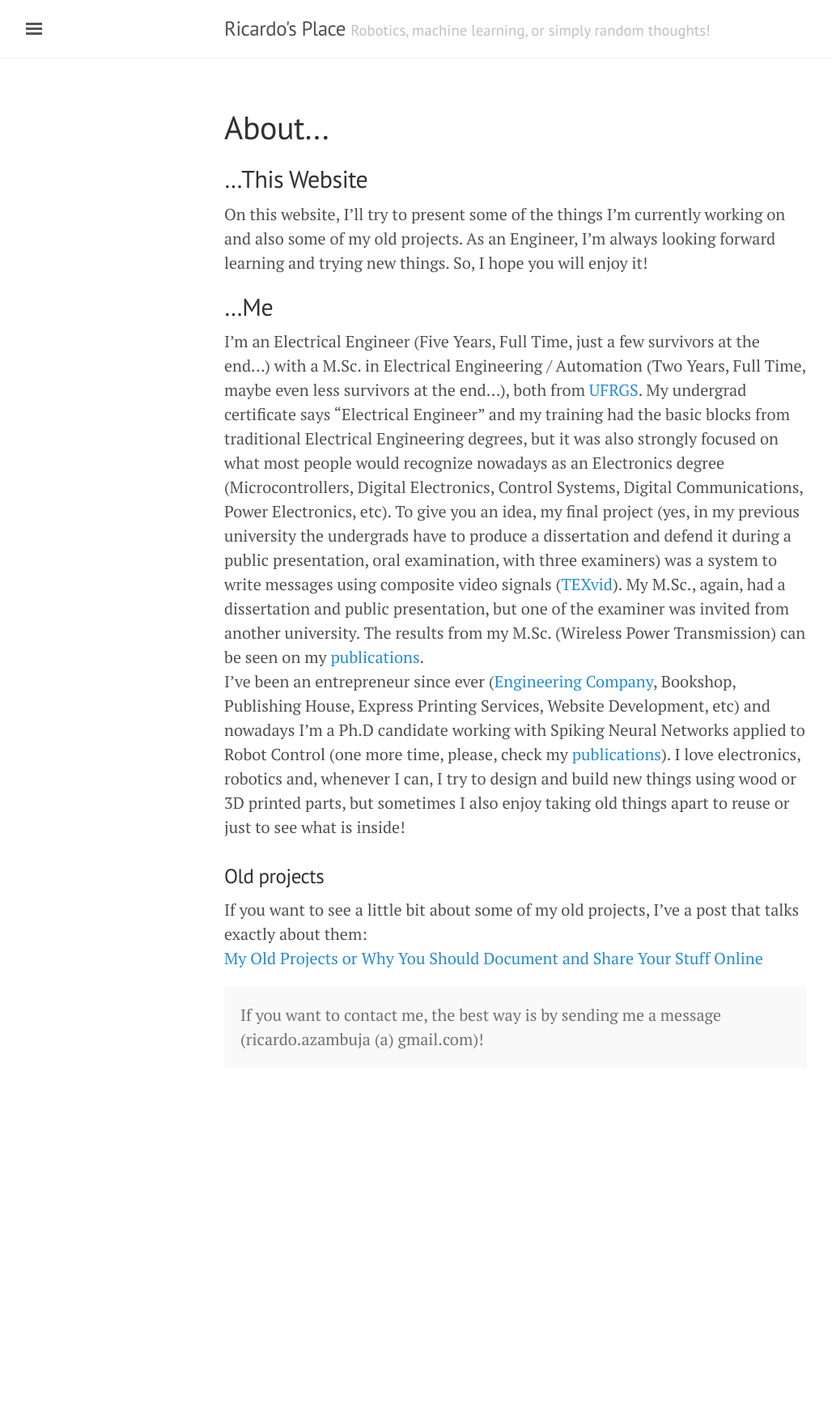
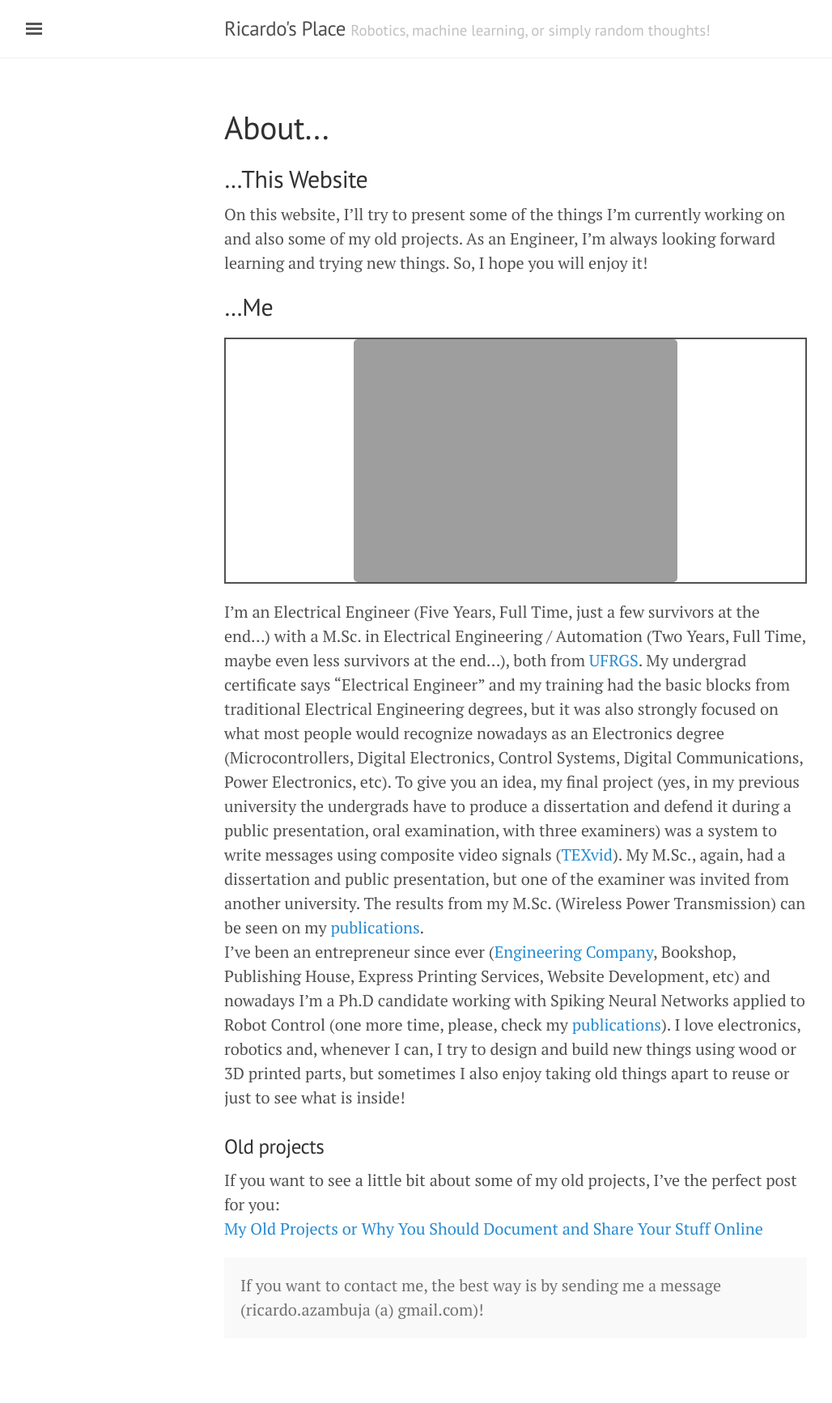
Before and after one commit to ricardodeazambuja/ricardodeazambuja.github.io, a Jekyll site: the page built from _pages/about.md, in a window 1280 px wide. Shown: the whole page at 81% size, without its empty margins (3-1031 px from the left). Built offline with Jekyll 4.4.1, drawn with Linux system fonts in a browser that asks for light colours; before the commit the page ends 1399 px from its top, so only the background shows below that.

Commit message:
Picture added to the about page

```diff
--- a/_pages/about.md
+++ b/_pages/about.md
@@ -6,11 +6,14 @@ title: About...
 On this website, I'll try to present some of the things I'm currently working on and also some of my old projects. As an Engineer, I'm always looking forward learning and trying new things. So, I hope you will enjoy it!
 
 ## ...Me
+<figure>
+  <img src="{{ site.url }}/public/images/me_and_robots_full.png?style=centerme" alt="Me!">
+</figure>
 I'm an Electrical Engineer (Five Years, Full Time, just a few survivors at the end...) with a M.Sc. in Electrical Engineering / Automation (Two Years, Full Time, maybe even less survivors at the end...), both from [UFRGS](http://www.ufrgs.br/english/home). My undergrad certificate says "Electrical Engineer" and my training had the basic blocks from traditional Electrical Engineering degrees, but it was also strongly focused on what most people would recognize nowadays as an Electronics degree (Microcontrollers, Digital Electronics, Control Systems, Digital Communications, Power Electronics, etc). To give you an idea, my final project (yes, in my previous university the undergrads have to produce a dissertation and defend it during a public presentation, oral examination, with three examiners) was a system to write messages using composite video signals ([TEXvid](https://github.com/ricardodeazambuja/TEXvid)). My M.Sc., again, had a dissertation and public presentation, but one of the examiner was invited from another university. The results from my M.Sc. (Wireless Power Transmission) can be seen on my [publications](../publications/).
 I've been an entrepreneur since ever ([Engineering Company](http://ricardodeazambuja.com/azamec/index_e.html), Bookshop, Publishing House, Express Printing Services, Website Development, etc) and nowadays I'm a Ph.D candidate working with Spiking Neural Networks applied to Robot Control (one more time, please, check my [publications](../publications/)). I love electronics, robotics and, whenever I can, I try to design and build new things using wood or 3D printed parts, but sometimes I also enjoy taking old things apart to reuse or just to see what is inside!
 
 ### Old projects
-If you want to see a little bit about some of my old projects, I've a post that talks exactly about them:
+If you want to see a little bit about some of my old projects, I've the perfect post for you:
 [My Old Projects or Why You Should Document and Share Your Stuff Online](../projects/2016/12/19/old_projects/)
 
 
```
Also changed, not shown: 1 other file.
